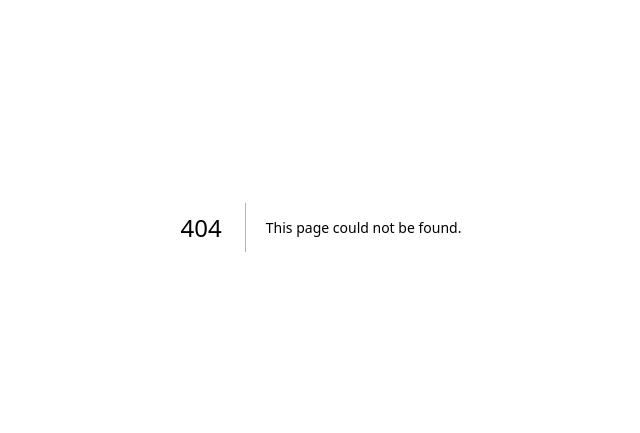
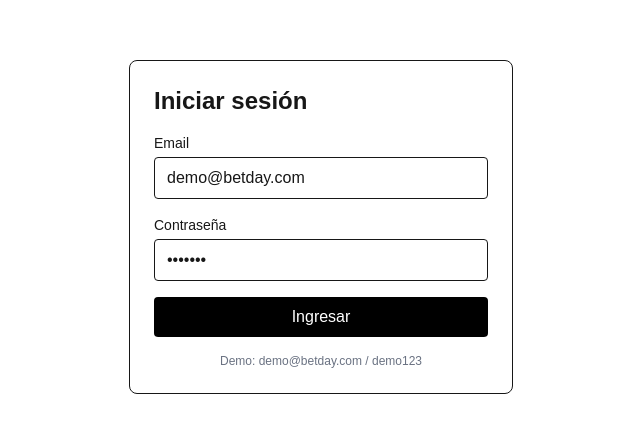
Before and after one commit to nandoll/reto-at, a Next.js app: page /login in a window 1280 px wide. Before the commit this address had no page. Shown: the part 173-606 px from the top of the page, without its empty margins (319-959 px from the left). Built offline with nearby package versions, Linux system fonts and the light colour scheme.

Commit message:
feat: NextAuth con Credentials, login, proxy y protección de rutas

```diff
--- /dev/null
+++ b/app/api/auth/[...nextauth]/route.ts
@@ -0,0 +1,3 @@
+import { handlers } from '@/lib/auth'
+
+export const { GET, POST } = handlers
--- /dev/null
+++ b/app/login/page.tsx
@@ -0,0 +1,90 @@
+'use client'
+
+import { signIn } from 'next-auth/react'
+import { useRouter } from 'next/navigation'
+import { useState } from 'react'
+
+export default function LoginPage() {
+  const router = useRouter()
+  const [error, setError] = useState<string | null>(null)
+  const [loading, setLoading] = useState(false)
+
+  async function handleSubmit(e: React.FormEvent<HTMLFormElement>) {
+    e.preventDefault()
+    setError(null)
+    setLoading(true)
+
+    const formData = new FormData(e.currentTarget)
+
+    const result = await signIn('credentials', {
+      email: formData.get('email'),
+      password: formData.get('password'),
+      redirect: false,
+    })
+
+    setLoading(false)
+
+    if (result?.error) {
+      setError('Credenciales inválidas')
+      return
+    }
+
+    router.push('/')
+    router.refresh()
+  }
+
+  return (
+    <div className="flex min-h-screen items-center justify-center">
+      <form
+        onSubmit={handleSubmit}
+        className="w-full max-w-sm space-y-4 rounded-lg border p-6"
+      >
+        <h1 className="text-2xl font-bold">Iniciar sesión</h1>
+
+        {error && (
+          <p className="text-sm text-red-600">{error}</p>
+        )}
+
+        <div>
+          <label htmlFor="email" className="block text-sm font-medium">
+            Email
+          </label>
+          <input
+            id="email"
+            name="email"
+            type="email"
+            required
+            defaultValue="demo@betday.com"
+            className="mt-1 w-full rounded border px-3 py-2"
+          />
+        </div>
+
+        <div>
+          <label htmlFor="password" className="block text-sm font-medium">
+            Contraseña
+          </label>
+          <input
+            id="password"
+            name="password"
+            type="password"
+            required
+            defaultValue="demo123"
+            className="mt-1 w-full rounded border px-3 py-2"
+          />
+        </div>
+
+        <button
+          type="submit"
+          disabled={loading}
+          className="w-full rounded bg-black py-2 text-white disabled:opacity-50"
+        >
+          {loading ? 'Ingresando...' : 'Ingresar'}
+        </button>
+
+        <p className="text-center text-xs text-gray-500">
+          Demo: demo@betday.com / demo123
+        </p>
+      </form>
+    </div>
+  )
+}
--- /dev/null
+++ b/app/profile/page.tsx
@@ -0,0 +1,20 @@
+import { auth } from '@/lib/auth'
+import { redirect } from 'next/navigation'
+
+export default async function ProfilePage() {
+  const session = await auth()
+
+  if (!session?.user) {
+    redirect('/login')
+  }
+
+  return (
+    <div className="p-8">
+      <h1 className="text-2xl font-bold">Mis Apuestas</h1>
+      <p className="mt-2 text-gray-600">
+        Bienvenido, {session.user.name}
+      </p>
+      {/* Bet list will be implemented in Goal 3 */}
+    </div>
+  )
+}
--- /dev/null
+++ b/lib/auth.ts
@@ -0,0 +1,40 @@
+import NextAuth from 'next-auth'
+import Credentials from 'next-auth/providers/credentials'
+import { users } from '@/data/users-seed'
+
+export const { handlers, signIn, signOut, auth } = NextAuth({
+  providers: [
+    Credentials({
+      credentials: {
+        email: { label: 'Email', type: 'email' },
+        password: { label: 'Password', type: 'password' },
+      },
+      async authorize(credentials) {
+        const user = users.find(
+          (u) =>
+            u.email === credentials?.email &&
+            u.password === credentials?.password
+        )
+
+        if (!user) return null
+
+        return { id: user.id, name: user.name, email: user.email }
+      },
+    }),
+  ],
+  pages: {
+    signIn: '/login',
+  },
+  callbacks: {
+    authorized({ auth, request: { nextUrl } }) {
+      const isLoggedIn = !!auth?.user
+      const isProtected = nextUrl.pathname.startsWith('/profile')
+
+      if (isProtected && !isLoggedIn) {
+        return Response.redirect(new URL('/login', nextUrl))
+      }
+
+      return true
+    },
+  },
+})
--- a/package.json
+++ b/package.json
@@ -12,6 +12,7 @@
   },
   "dependencies": {
     "next": "16.2.0",
+    "next-auth": "5.0.0-beta.30",
     "react": "19.2.4",
     "react-dom": "19.2.4"
   },
--- /dev/null
+++ b/proxy.ts
@@ -0,0 +1,5 @@
+export { auth as proxy } from '@/lib/auth'
+
+export const config = {
+  matcher: ['/((?!api|_next/static|_next/image|favicon.ico).*)'],
+}
```
Also changed, not shown: 1 other file (tests, documents, lock files or other folders).
